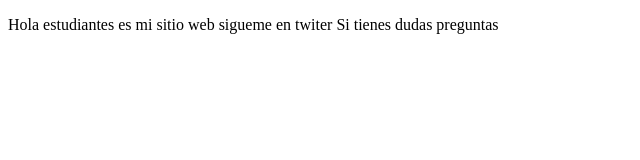
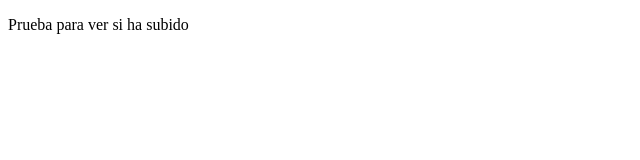
Before and after one commit to MaryKattyVO/proyectoDemoCursoPrework, a plain HTML site: page index.html in a window 1280 px wide. Shown: the whole page, without its empty margins (0-640 px from the left). Drawn offline with Linux system fonts and the light colour scheme.

Commit message:
second commit

```diff
--- a/index.html
+++ b/index.html
@@ -7,8 +7,7 @@
     <title>Hola Mundo</title>
 </head>
 <body>
-    <p>Hola estudiantes es mi sitio web sigueme en twiter
-        Si tienes dudas preguntas
+    <p>Prueba para ver si ha subido
     </p>
 </body>
 </html>
```
